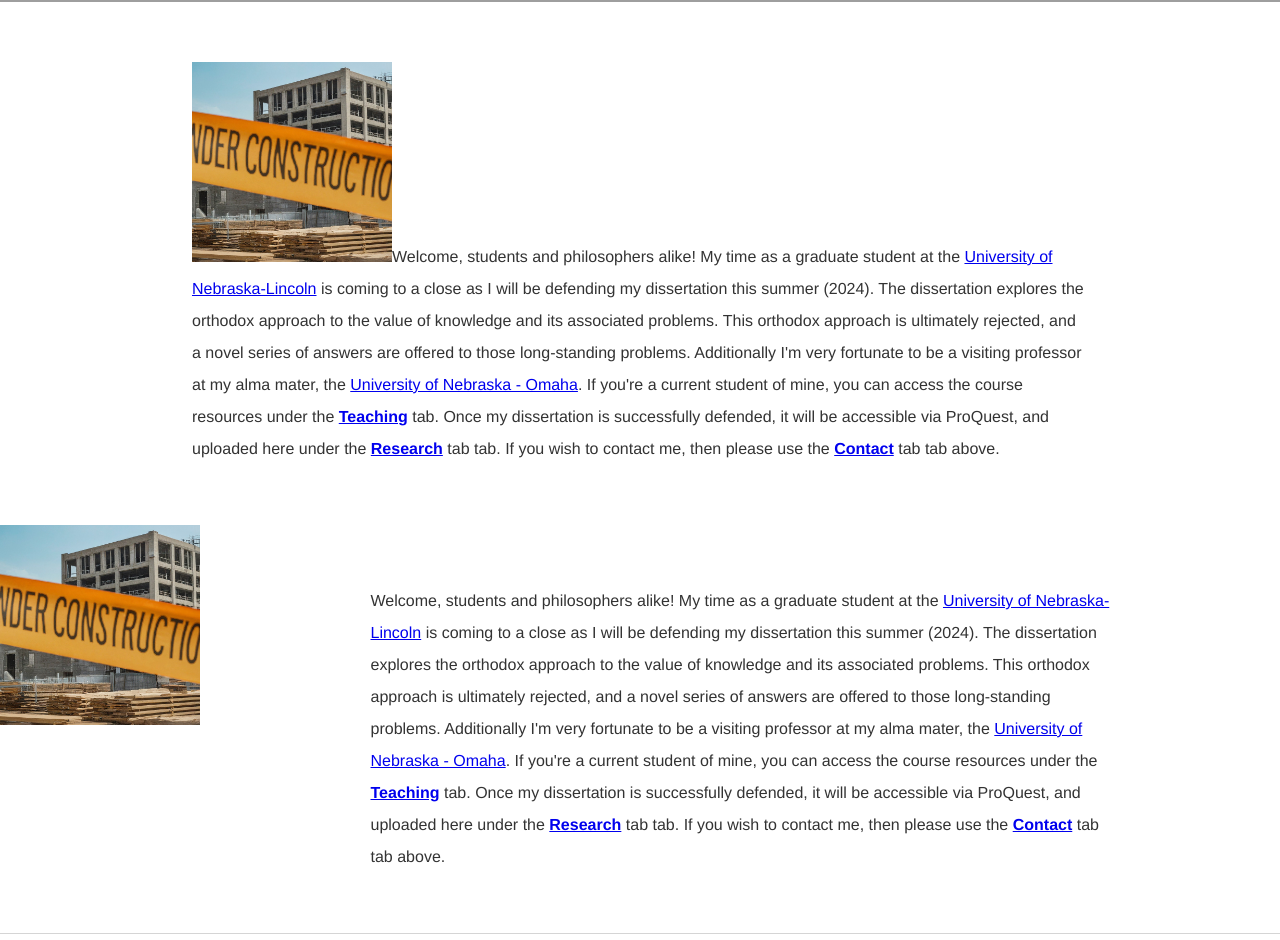
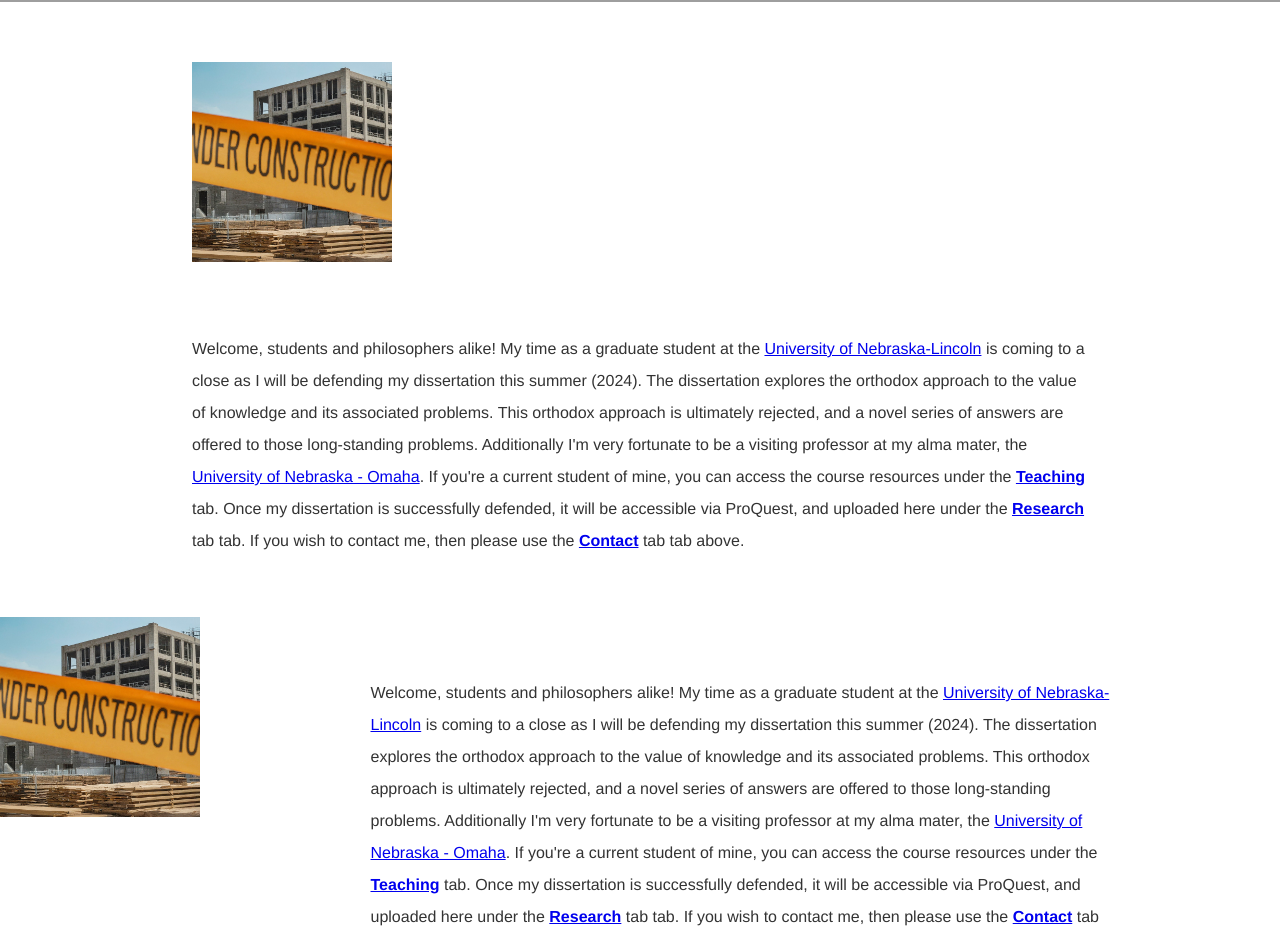
Before and after one commit to kevinjpatton/kevinjpatton.github.io, a Jekyll site: the page built from test.html, in a window 1280 px wide. Shown: the part 346-1286 px from the top of the page. Built offline with Jekyll 4.4.1, drawn with Linux system fonts in a browser that asks for light colours; Markdown is read by kramdown in place of the engine named in the settings; grey boxes are pictures that could not be loaded.

Commit message:
Update test.html

```diff
--- a/test.html
+++ b/test.html
@@ -4,7 +4,7 @@
 ---
 <!-- /.blurb -->
 <div class="blurb">
-<p><img src="/teaching/Under_Construction.jpg" alt="Under Construction" class="thumbnail">Welcome, students and philosophers alike! My time as a graduate student at the  <a href="http://www.unl.edu/philosophy/graduate-students#patton" target="_blank">University of Nebraska-Lincoln</a> is coming to a close as I will be defending my dissertation this summer (2024). The dissertation explores the orthodox approach to the value of knowledge and its associated problems. This orthodox approach is ultimately rejected, and a novel series of answers are offered to those long-standing problems. Additionally I'm very fortunate to be a visiting professor at my alma mater, the <a href="https://www.unomaha.edu/college-of-arts-and-sciences/philosophy/about-us/directory/kevin-patton.php" target="_blank">University of Nebraska - Omaha</a>. If you're a current student of mine, you can access the course resources under the <b><a href="/teaching/index.html" >Teaching</a></b> tab. Once my dissertation is successfully defended, it will be accessible via ProQuest, and uploaded here under the <b><a href="/teaching/index.html">Research</a></b> tab tab. If you wish to contact me, then please use the <b><a href="/teaching/index.html">Contact</a></b> tab tab above.</p>
+<p><img src="/teaching/Under_Construction.jpg" alt="Under Construction" class="thumbnail"></p><p>Welcome, students and philosophers alike! My time as a graduate student at the  <a href="http://www.unl.edu/philosophy/graduate-students#patton" target="_blank">University of Nebraska-Lincoln</a> is coming to a close as I will be defending my dissertation this summer (2024). The dissertation explores the orthodox approach to the value of knowledge and its associated problems. This orthodox approach is ultimately rejected, and a novel series of answers are offered to those long-standing problems. Additionally I'm very fortunate to be a visiting professor at my alma mater, the <a href="https://www.unomaha.edu/college-of-arts-and-sciences/philosophy/about-us/directory/kevin-patton.php" target="_blank">University of Nebraska - Omaha</a>. If you're a current student of mine, you can access the course resources under the <b><a href="/teaching/index.html" >Teaching</a></b> tab. Once my dissertation is successfully defended, it will be accessible via ProQuest, and uploaded here under the <b><a href="/teaching/index.html">Research</a></b> tab tab. If you wish to contact me, then please use the <b><a href="/teaching/index.html">Contact</a></b> tab tab above.</p>
 </div>
 
 <div class="thumbnail-container">
```
